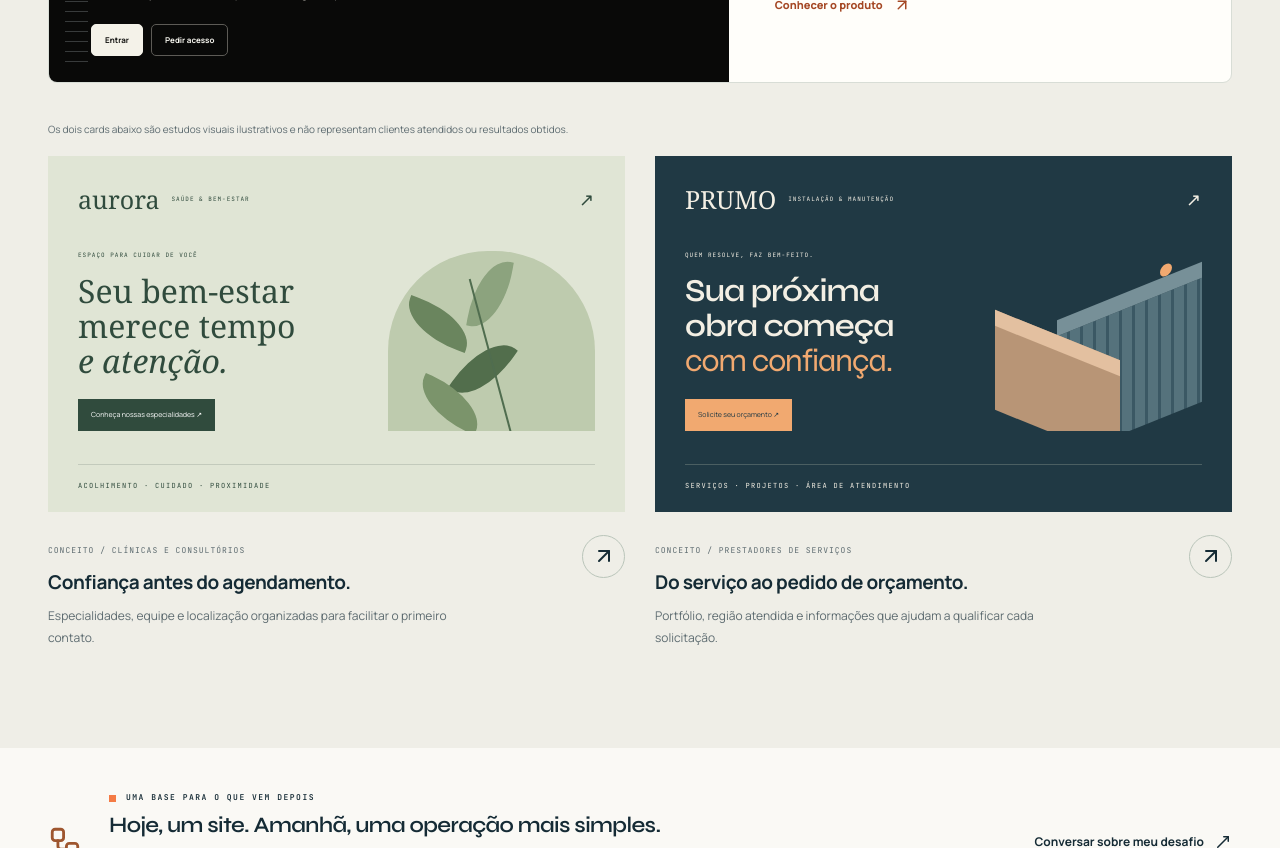
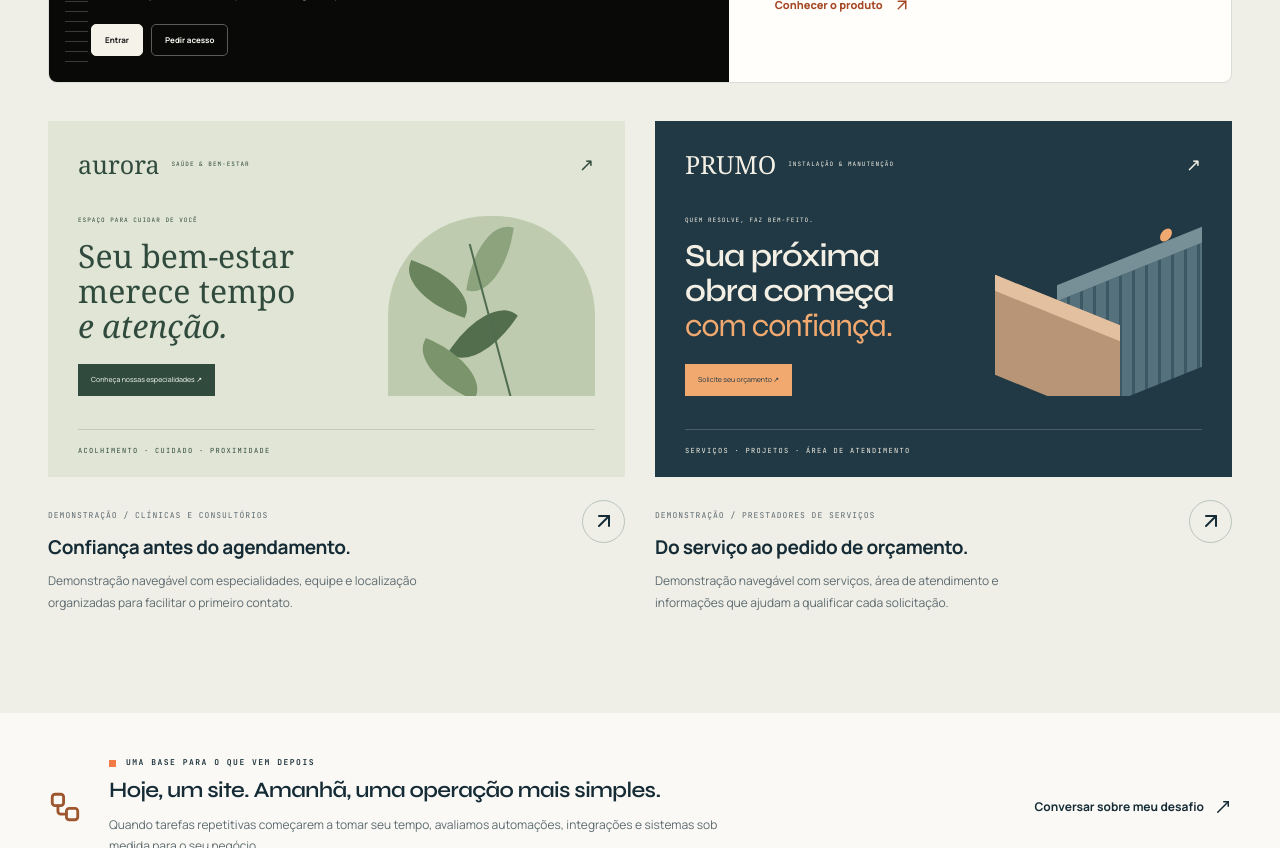
Before and after one commit to justinojosesilva/nexcript-landing, a Next.js app: page / in a window 1280 px wide. Shown: the part 4800-5648 px from the top of the page. Built offline with nearby package versions, Linux system fonts and the light colour scheme.

Commit message:
feat: adiciona demos Aurora e Prumo

```diff
--- a/app/page.tsx
+++ b/app/page.tsx
@@ -470,7 +470,7 @@ export default function Home() {
             </div>
             <p>
               Conheça um projeto institucional, um produto SaaS em desenvolvimento
-              e dois conceitos visuais para os nichos que atendemos.
+              e duas demonstrações navegáveis para os nichos que atendemos.
             </p>
           </div>
           <article className="nx-real-case">
@@ -585,10 +585,6 @@ export default function Home() {
               </a>
             </div>
           </article>
-          <p className="nx-demo-note">
-            Os dois cards abaixo são estudos visuais ilustrativos e não
-            representam clientes atendidos ou resultados obtidos.
-          </p>
           <div className="nx-demo-grid">
             <article>
               <div className="nx-demo-window nx-demo-clinic">
@@ -625,16 +621,18 @@ export default function Home() {
               </div>
               <div className="nx-demo-description">
                 <div>
-                  <span>CONCEITO / CLÍNICAS E CONSULTÓRIOS</span>
+                  <span>DEMONSTRAÇÃO / CLÍNICAS E CONSULTÓRIOS</span>
                   <h3>Confiança antes do agendamento.</h3>
                   <p>
-                    Especialidades, equipe e localização organizadas para
-                    facilitar o primeiro contato.
+                    Demonstração navegável com especialidades, equipe e
+                    localização organizadas para facilitar o primeiro contato.
                   </p>
                 </div>
                 <a
-                  href="#diagnostico"
-                  aria-label="Conversar sobre um site para clínicas"
+                  href="https://aurora-six-dun.vercel.app/"
+                  target="_blank"
+                  rel="noopener noreferrer"
+                  aria-label="Visitar a demonstração Aurora"
                 >
                   <ArrowUpRight />
                 </a>
@@ -674,16 +672,18 @@ export default function Home() {
               </div>
               <div className="nx-demo-description">
                 <div>
-                  <span>CONCEITO / PRESTADORES DE SERVIÇOS</span>
+                  <span>DEMONSTRAÇÃO / PRESTADORES DE SERVIÇOS</span>
                   <h3>Do serviço ao pedido de orçamento.</h3>
                   <p>
-                    Portfólio, região atendida e informações que ajudam a
-                    qualificar cada solicitação.
+                    Demonstração navegável com serviços, área de atendimento e
+                    informações que ajudam a qualificar cada solicitação.
                   </p>
                 </div>
                 <a
-                  href="#diagnostico"
-                  aria-label="Conversar sobre um site para prestadores de serviços"
+                  href="https://prumo-lemon.vercel.app/"
+                  target="_blank"
+                  rel="noopener noreferrer"
+                  aria-label="Visitar a demonstração Prumo"
                 >
                   <ArrowUpRight />
                 </a>
```
